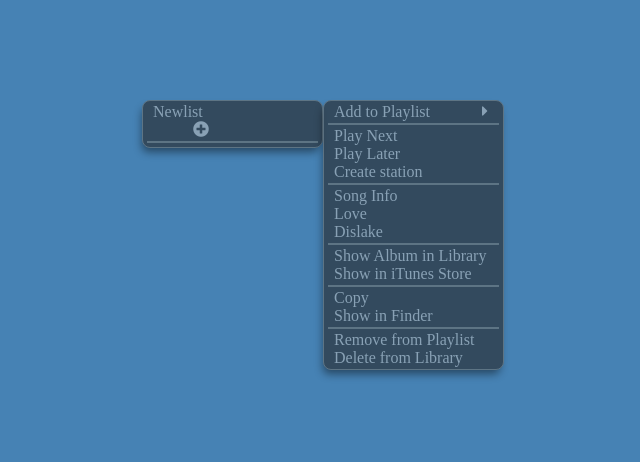
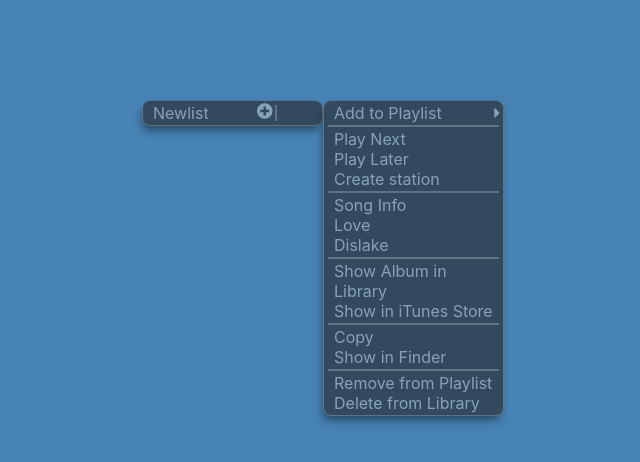
Before and after one commit to Andreas-Ziegler22/iTunes-right-menu, a plain HTML site: page index.html in a window 1280 px wide. Shown: the whole page, without its empty margins (240-880 px from the left). Drawn offline with Linux system fonts and the light colour scheme.

Commit message:
flex box issue

```diff
--- a/index.html
+++ b/index.html
@@ -18,7 +18,7 @@
     <div class="extern" >
       <p>Newlist</p>
       <i class="fa fa-plus-circle" aria-hidden="true"></i>
-      <div class="underline tag"></div>
+      <div class="underline tag child"></div>
     </div>
       <div class="container tag">
         <!-- <p onmouseover="openTab()" onmouseout="closeTab()" >
--- a/main.js
+++ b/main.js
@@ -54,6 +54,6 @@
   document.getElementsByClassName("extern")[0].style.visibility = "visible";
 }
 
-function mouseOut() {
-  document.getElementsByClassName("extern")[0].style.visibility = "hidden";
-}
+// function mouseOut() {
+//   document.getElementsByClassName("extern")[0].style.visibility = "hidden";
+// }
--- a/style.css
+++ b/style.css
@@ -3,6 +3,7 @@
   padding: 0;
   box-sizing: border-box;
   background-color: steelblue;
+  font-family: -apple-system, BlinkMacSystemFont, sans-serif;
 }
 
 p {
@@ -36,6 +37,7 @@
   margin: 2px;
 }
 .extern {
+  display: flex;
   visibility: visible;
   /* visibility: hidden; */
   margin-left: 1px;
@@ -56,3 +58,6 @@
   background-color: darkslategray;
   cursor: default;
 }
+.child{
+  display: inline-block;
+}
```
